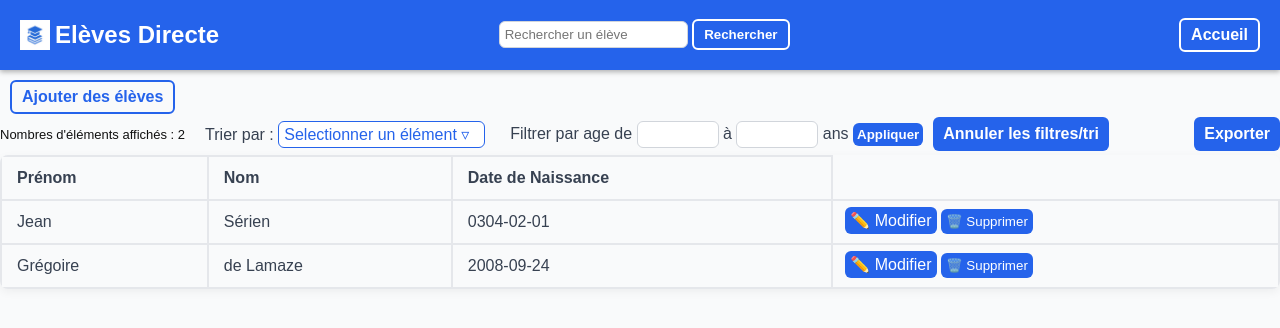
After one commit to gregdel-dev/NSI-App_Web_Eleves, a Flask app: page /eleve/liste in a window 1280 px wide. The commit adds this page. Shown: the top 328 px of the page. Run offline with Flask 3, Linux system fonts and the light colour scheme; data comes from the database, SQL or seed files in the repository; both versions use the stored data as it was after the commit.

Commit message:
transformations des pages HTML en pages réutilisables pour chaque ca (prof, matière, etc...)

```diff
--- a/Backend.py
+++ b/Backend.py
@@ -104,6 +104,10 @@ def lire_eleve_filtre_Date_de_Naissance(debut, fin):
     conn.close()
     return eleves
 
+colonnes_eleve=({"titre" : "Prénom", "id":"Prenom", "type" : "text", "order": 1},{"titre" : "Nom", "id":"Nom", "type" : "text", "order": 2},{"titre" : "Date de Naissance", "id":"Date_de_Naissance", "type" : "date", "order": 3})
+
+
+
 #routes :
 
 @app.route('/')
@@ -113,13 +117,13 @@ def home():
 
 
 
-@app.route('/liste', methods=["POST","GET"])
+@app.route('/eleve/liste', methods=["POST","GET"])
 def liste():
     if request.method=="POST":
 
         if request.form.get("type")=="tri":
             critere=request.form.get("tri")
-            return render_template('liste.html', eleves=lire_eleve_tri(critere))
+            return render_template('liste.html', valeurs=lire_eleve_tri(critere), colonnes=colonnes_eleve, infos= {"URL_ajout": "/eleve/ajout", "titre": "Ajouter des élèves", "ajout_boutton": "Ajouter des élèves", "URL_actuelle": "/eleve/liste" })
 
         if request.form.get("type")=="supprimer":
             id=request.form["id"]
@@ -128,17 +132,17 @@ def liste():
         if request.form.get("type")=="filtre":
             debut=request.form["debut"]
             fin=request.form["fin"]
-            return render_template('liste.html', eleves=lire_eleve_filtre_Date_de_Naissance(debut, fin))
+            return render_template('liste.html', valeurs=lire_eleve_filtre_Date_de_Naissance(debut, fin), colonnes=colonnes_eleve,infos= {"URL_ajout": "/eleve/ajout", "titre": "Ajouter des élèves", "ajout_boutton": "Ajouter des élèves" })
 
     if request.args.get("type")=="recherche":
         chaine=request.args.get("recherche")
-        return render_template('liste.html', eleves=recherche_nom(chaine))
+        return render_template('liste.html', valeurs=recherche_nom(chaine), colonnes=colonnes_eleve, infos= {"URL_ajout": "/eleve/ajout", "titre": "Ajouter des élèves", "ajout_boutton": "Ajouter des élèves" }, recherche=chaine)
 
-    return render_template('liste.html', eleves=lire_eleves())
+    return render_template('liste.html', valeurs=lire_eleves(), colonnes=colonnes_eleve, infos= {"URL_ajout": "/eleve/ajout", "titre": "Ajouter des élèves", "ajout_boutton": "Ajouter des élèves" })
 
 
 
-@app.route('/update', methods=["POST","GET"])
+@app.route('/eleve/update', methods=["POST","GET"])
 def update():
 
     id = request.args.get('id')
@@ -152,19 +156,19 @@ def update():
         modifier(id,prenom,nom,Date_de_Naissance)
         return redirect("/liste")
 
-    return render_template('update.html', eleve=lire_eleve(id))
+    return render_template('update.html', valeurs=lire_eleve(id), colonnes=colonnes_eleve)
 
 
 
-@app.route('/ajout', methods=["POST","GET"])
+@app.route('/eleve/ajout', methods=["POST","GET"])
 def ajout():
     if request.method=="POST":
-        prenom=request.form["prenom"]
-        nom=request.form["nom"]
+        prenom=request.form["Prenom"]
+        nom=request.form["Nom"]
         Date_de_Naissance=request.form["Date_de_Naissance"]
         creer_eleve(prenom,nom,Date_de_Naissance)
 
-    return render_template('ajout.html')
+    return render_template('ajout.html', colonnes=colonnes_eleve, infos= {"URL_liste": "/eleve/liste", "titre": "Ajouter des élèves", })
 
 @app.route('/favicon.ico')
 def favicon():
--- a/base_de_donnees/creer_tables.sql
+++ b/base_de_donnees/creer_tables.sql
@@ -26,8 +26,8 @@ CREATE TABLE IF NOT EXISTS Classe (
 
 CREATE TABLE IF NOT EXISTS Eleve (
     Id INTEGER PRIMARY KEY AUTOINCREMENT,
+    Prenom TEXT NOT NULL,
     Nom TEXT NOT NULL,
-    Prenom TEXT NOT NULL,
     Date_de_Naissance DATE NOT NULL,
     Id_Classe INTEGER,
     FOREIGN KEY (Id_Classe)
--- a/run_dev.py
+++ b/run_dev.py
@@ -4,6 +4,7 @@ from Backend import app
 if __name__ == "__main__":
     server = Server(app.wsgi_app)
     server.watch('templates/**/*.html', delay=0.1, ignore=lambda p: False)
+    server.watch('templates/*.html', delay=0.1, ignore=lambda p: False)
     server.watch('static/**/*.css', delay=0.1, ignore=lambda p: False)
     server.watch('*.py', delay=0.1, ignore=lambda p: False)
     server.serve(debug=True, port=5000, liveport=35729)
--- a/static/styles.css
+++ b/static/styles.css
@@ -167,9 +167,14 @@ label{
     margin-right: 5px;
 
 }
+.topbar nav{
+    margin-left: 110px;
+}
 .logo{
     display: flex;
     align-items: center;
+    text-decoration: none;
+    color: white;
 }
 .button-bleu{
     background-color: #2563eb;
@@ -191,7 +196,7 @@ label{
     background-color: white;
     margin-right: 5px;
     cursor: pointer;
-    width: 188px;
+    width: 195px;
 
 }
 
--- /dev/null
+++ b/templates/composants/topbar.html
@@ -0,0 +1,16 @@
+<div class="topbar">
+        <a class="logo" href="/">
+        <img src="../static/icon.png" alt="">
+        <h2>Elèves Directe</h2>
+        </a>
+        <form>
+            <input type="text" name="recherche" placeholder="Rechercher un élève" value="{{ recherche }}">
+            <input type="hidden" name="type" value="recherche">
+        <button type="submit">Rechercher</button>
+    </form>
+    <nav>
+        <a href='/' class="ajout_button"  {% if hide_accueil_button %}
+       style="display: none"
+     {% endif %}>Accueil</a>
+    </nav>
+    </div>
--- a/templates/liste.html
+++ b/templates/liste.html
@@ -5,29 +5,17 @@
     <meta name="viewport" content="width=device-width, initial-scale=1.0">
     <link rel="stylesheet" href="../static/styles.css">
 
-    <title>Elèves Directe - Accueil</title>
+    <title>Elèves Directe - Liste</title>
 </head>
 <body>
-    <div class="topbar">
-        <div class="logo">
-        <img src="../static/icon.png" alt="">
-        <h2>Elèves Directe</h2>
-        </div>
-        <form>
-            <input type="text" name="recherche" placeholder="Rechercher un élève" value="{{ recherche }}">
-            <input type="hidden" name="type" value="recherche">
-        <button type="submit">Rechercher</button>
-    </form>
-    <nav>
-        <a href="/ajout" class="ajout_button">Ajouter des élèves</a>
-    </nav>
-    </div>
+    {% include "composants/topbar.html" %}
 
-   <a class="back_button" href="/">Retour à l'acceuil</a>
+
+   <a class="back_button" href='{{infos["URL_ajout"]}}'>{{infos["ajout_boutton"]}}</a>
 
 
         <div class="haut_tableau">
-            <p id="compteur_text" class="compteur">Nombres d'élèves affichés : <span id="compteur"></span></p>
+            <p id="compteur_text" class="compteur">Nombres d'éléments affichés : <span id="compteur"></span></p>
 
             <div class="dropdown" id="dropdown">
                 <label for="dropdown">Trier par : </label>
@@ -35,9 +23,9 @@
                 <form method="POST">
                     <input type="hidden" name="type" value="tri">
                 <div class="dropdown-content">
-                    <button type="submit" name="tri" value="prenom" onclick="selectOption('prenom')">Prénom</button>
-                    <button type="submit" name="tri" value="nom" onclick="selectOption('nom')">Nom</button>
-                    <button type="submit" name="tri" value="age" onclick="selectOption('age')">Date de Naissance</button>
+                    {% for c in colonnes %}
+                    <button type="submit" name="tri" value='{{ c["id"] }}' onclick="selectOption({{ c['id'] }})">{{ c["titre"] }}</button>
+                    {% endfor %}
 
                 </div>
                 </form>
@@ -54,26 +42,26 @@
                     <button type="submit" class="button-bleu">Appliquer</button>
                 </form>
             </div>
-            <a href="/liste" class="annuler-button">Annuler les filtres/tri</a>
+            <a href='{{infos["URL_actuelle"]}}' class="annuler-button">Annuler les filtres/tri</a>
             <a href="/export" class="export_boutton">Exporter</a>
         </div>
     <table>
 
         <tr>
-            <th>Prénom</th>
-            <th>Nom</th>
-            <th>Date de Naissance</th>
+        {% for c in colonnes %}
+            <th>{{ c["titre"] }}</th>
+        {% endfor %}
         </tr>
-        {% for e in eleves %}
+        {% for v in valeurs %}
         <tr>
-            <td>{{ e[1] }}</td>
-            <td>{{ e[2] }}</td>
-            <td>{{ e[3] }}</td>
+            {% for c in colonnes %}
+            <td>{{v[c["order"]]}}</td>
+            {% endfor %}
             <td class="button_case">
 
                 <form class="actions-buttons-form" method="POST">
-                    <a href="/update?id={{ e[0] }}">✏️ Modifier</a>
-                    <input type="hidden" name="id" value="{{ e[0] }}">
+                    <a href="/update?id={{ v[0] }}">✏️ Modifier</a>
+                    <input type="hidden" name="id" value="{{ v[0] }}">
                     <input type="hidden" name="type" value="supprimer">
                     <button type="submit">🗑️ Supprimer</button>
                 </form>
@@ -83,7 +71,7 @@
     </table>
 </body>
 <script>
-const eleves_ = {{ eleves|tojson }};
+const eleves_ = {{ valeurs|tojson }};
 document.getElementById("compteur").textContent = eleves_.length;
 
 
```
Also changed, not shown: templates/ajout.html (+5 -12 lines), templates/index.html (+4 -16 lines), templates/update.html (+4 -9 lines), base_de_donnees/Base_de_donnees.sqlite.
